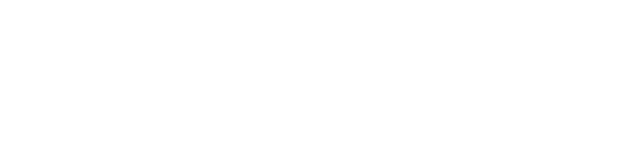
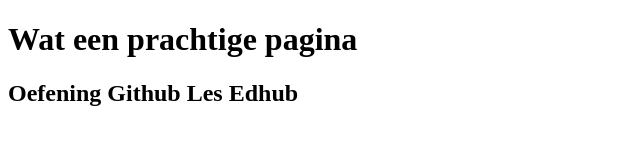
Before and after one commit to MrLoch/oefening-github, a website: page index.html in a window 1280 px wide. Shown: the whole page, without its empty margins (0-640 px from the left). Drawn offline with Linux system fonts and the light colour scheme.

Commit message:
Oefening tekst toegevoegd aan html

```diff
--- a/index.html
+++ b/index.html
@@ -5,6 +5,7 @@
     <title>Title</title>
 </head>
 <body>
-
+<h1>Wat een prachtige pagina</h1>
+<h2>Oefening Github Les Edhub</h2>
 </body>
 </html>
```
